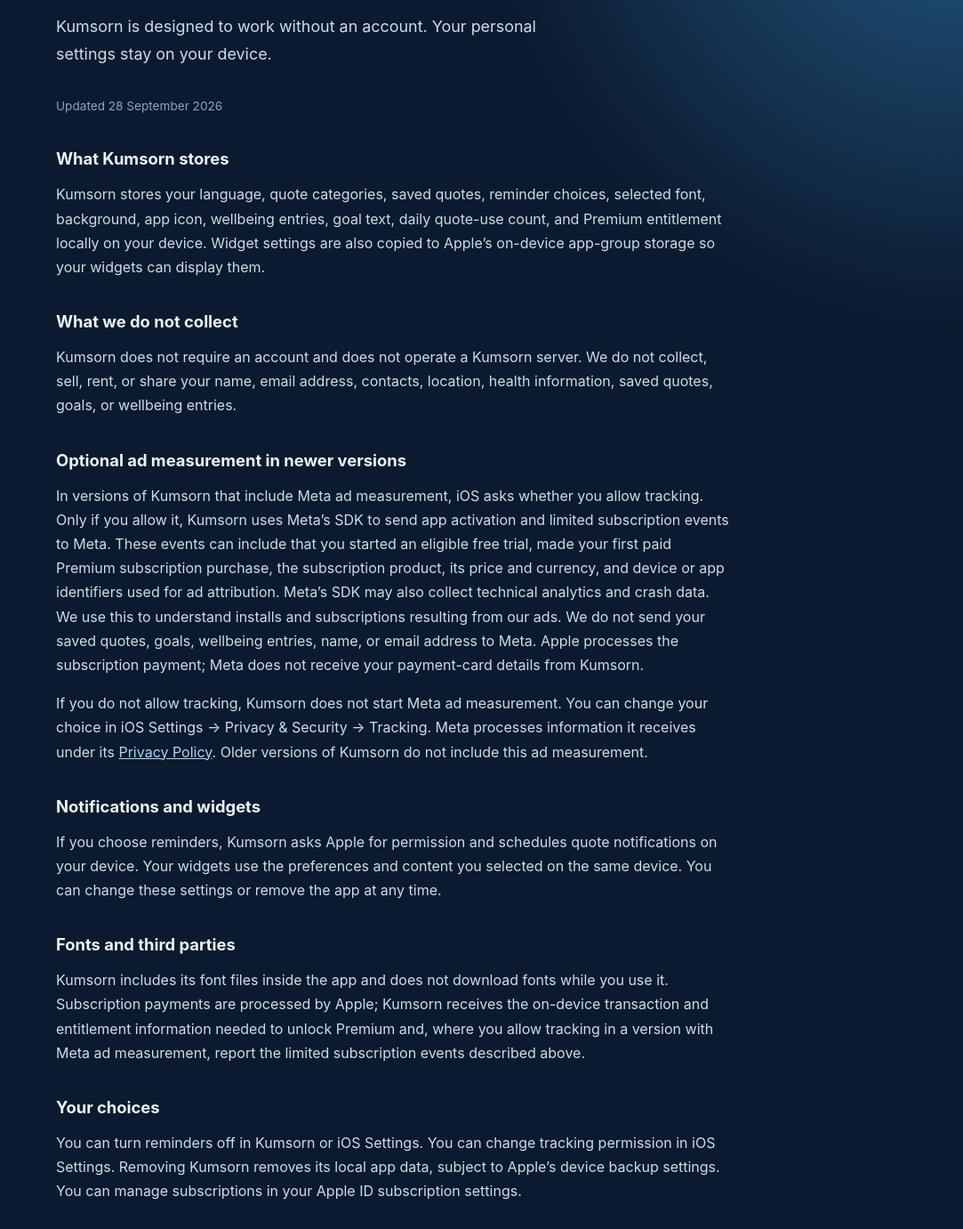
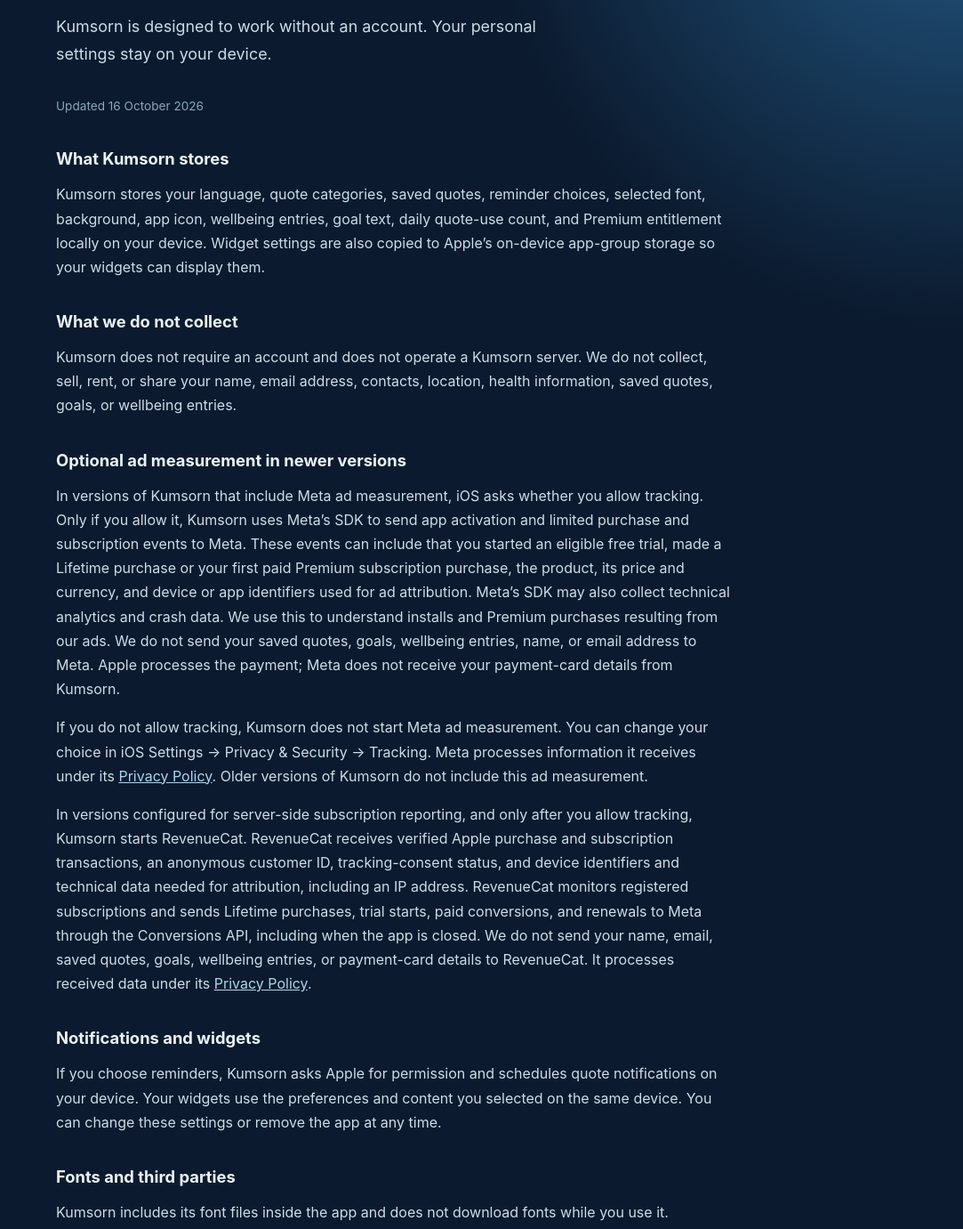
Before and after one commit to kumsornofficial2026/kumsorn-legal, a plain HTML site: page privacy.html in a window 1280 px wide. Shown: the part 173-1554 px from the top of the page at 89% size, without its empty margins (197-1280 px from the left). Drawn offline with Linux system fonts and the light colour scheme.

Commit message:
Document Lifetime Premium and consented purchase reporting

```diff
--- a/privacy.html
+++ b/privacy.html
@@ -11,7 +11,7 @@
       <p class="eyebrow">KUMSORN</p>
       <h1>Privacy Policy</h1>
       <p class="lead">Kumsorn is designed to work without an account. Your personal settings stay on your device.</p>
-      <p class="updated">Updated 28 September 2026</p>
+      <p class="updated">Updated 16 October 2026</p>
 
       <h2>What Kumsorn stores</h2>
       <p>Kumsorn stores your language, quote categories, saved quotes, reminder choices, selected font, background, app icon, wellbeing entries, goal text, daily quote-use count, and Premium entitlement locally on your device. Widget settings are also copied to Apple’s on-device app-group storage so your widgets can display them.</p>
@@ -20,17 +20,18 @@
       <p>Kumsorn does not require an account and does not operate a Kumsorn server. We do not collect, sell, rent, or share your name, email address, contacts, location, health information, saved quotes, goals, or wellbeing entries.</p>
 
       <h2>Optional ad measurement in newer versions</h2>
-      <p>In versions of Kumsorn that include Meta ad measurement, iOS asks whether you allow tracking. Only if you allow it, Kumsorn uses Meta’s SDK to send app activation and limited subscription events to Meta. These events can include that you started an eligible free trial, made your first paid Premium subscription purchase, the subscription product, its price and currency, and device or app identifiers used for ad attribution. Meta’s SDK may also collect technical analytics and crash data. We use this to understand installs and subscriptions resulting from our ads. We do not send your saved quotes, goals, wellbeing entries, name, or email address to Meta. Apple processes the subscription payment; Meta does not receive your payment-card details from Kumsorn.</p>
+      <p>In versions of Kumsorn that include Meta ad measurement, iOS asks whether you allow tracking. Only if you allow it, Kumsorn uses Meta’s SDK to send app activation and limited purchase and subscription events to Meta. These events can include that you started an eligible free trial, made a Lifetime purchase or your first paid Premium subscription purchase, the product, its price and currency, and device or app identifiers used for ad attribution. Meta’s SDK may also collect technical analytics and crash data. We use this to understand installs and Premium purchases resulting from our ads. We do not send your saved quotes, goals, wellbeing entries, name, or email address to Meta. Apple processes the payment; Meta does not receive your payment-card details from Kumsorn.</p>
       <p>If you do not allow tracking, Kumsorn does not start Meta ad measurement. You can change your choice in iOS Settings → Privacy &amp; Security → Tracking. Meta processes information it receives under its <a href="https://www.facebook.com/privacy/policy/">Privacy Policy</a>. Older versions of Kumsorn do not include this ad measurement.</p>
+      <p>In versions configured for server-side subscription reporting, and only after you allow tracking, Kumsorn starts RevenueCat. RevenueCat receives verified Apple purchase and subscription transactions, an anonymous customer ID, tracking-consent status, and device identifiers and technical data needed for attribution, including an IP address. RevenueCat monitors registered subscriptions and sends Lifetime purchases, trial starts, paid conversions, and renewals to Meta through the Conversions API, including when the app is closed. We do not send your name, email, saved quotes, goals, wellbeing entries, or payment-card details to RevenueCat. It processes received data under its <a href="https://www.revenuecat.com/privacy/">Privacy Policy</a>.</p>
 
       <h2>Notifications and widgets</h2>
       <p>If you choose reminders, Kumsorn asks Apple for permission and schedules quote notifications on your device. Your widgets use the preferences and content you selected on the same device. You can change these settings or remove the app at any time.</p>
 
       <h2>Fonts and third parties</h2>
-      <p>Kumsorn includes its font files inside the app and does not download fonts while you use it. Subscription payments are processed by Apple; Kumsorn receives the on-device transaction and entitlement information needed to unlock Premium and, where you allow tracking in a version with Meta ad measurement, report the limited subscription events described above.</p>
+      <p>Kumsorn includes its font files inside the app and does not download fonts while you use it. Premium payments are processed by Apple; Kumsorn receives the on-device transaction and entitlement information needed to unlock Premium and, where you allow tracking in a version with Meta ad measurement, report the limited purchase and subscription events described above.</p>
 
       <h2>Your choices</h2>
-      <p>You can turn reminders off in Kumsorn or iOS Settings. You can change tracking permission in iOS Settings. Removing Kumsorn removes its local app data, subject to Apple’s device backup settings. You can manage subscriptions in your Apple ID subscription settings.</p>
+      <p>You can turn reminders off in Kumsorn or iOS Settings. You can change tracking permission in iOS Settings. When you reopen Kumsorn after withdrawing tracking permission, the app stops its Meta events and updates the consent status held by RevenueCat, if previously configured, to stop further Meta subscription reporting. RevenueCat may continue monitoring previously registered subscriptions. Removing Kumsorn removes its local app data, subject to Apple’s device backup settings, and does not itself cancel your subscription or delete records already held by these providers. You can manage subscriptions in your Apple ID subscription settings or contact us about provider-held data.</p>
 
       <h2>Changes and contact</h2>
       <p>We may update this policy when Kumsorn changes. The current version will be shown in the app and on this webpage. For privacy questions, contact <a href="mailto:KumsornOfficial@gmail.com">KumsornOfficial@gmail.com</a>.</p>
```
Also changed, not shown: support.html (+2 -2 lines), terms.html (+5 -2 lines).
